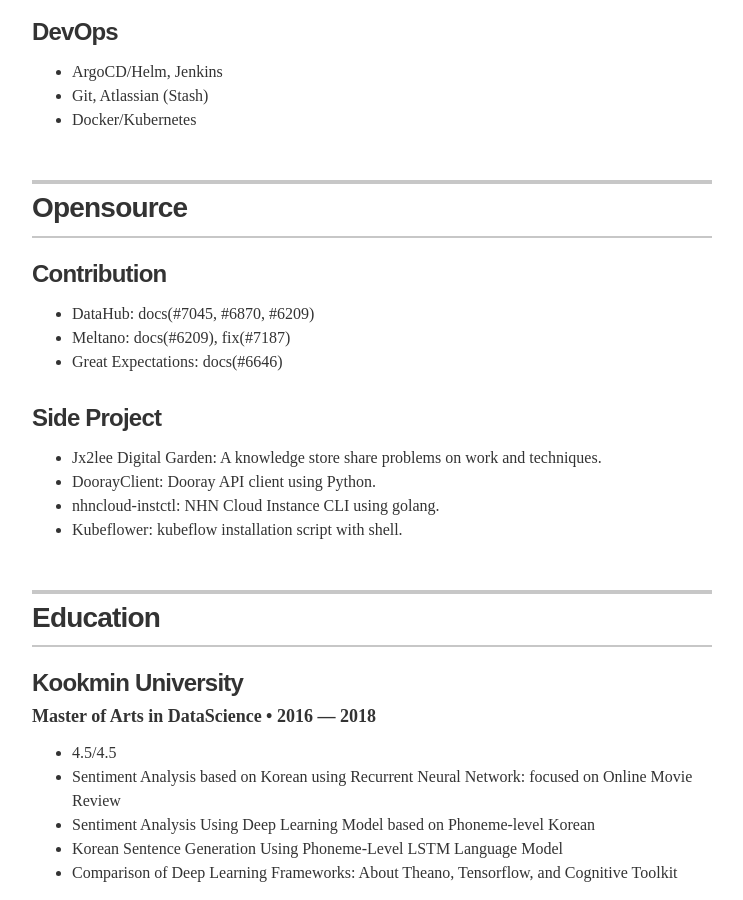
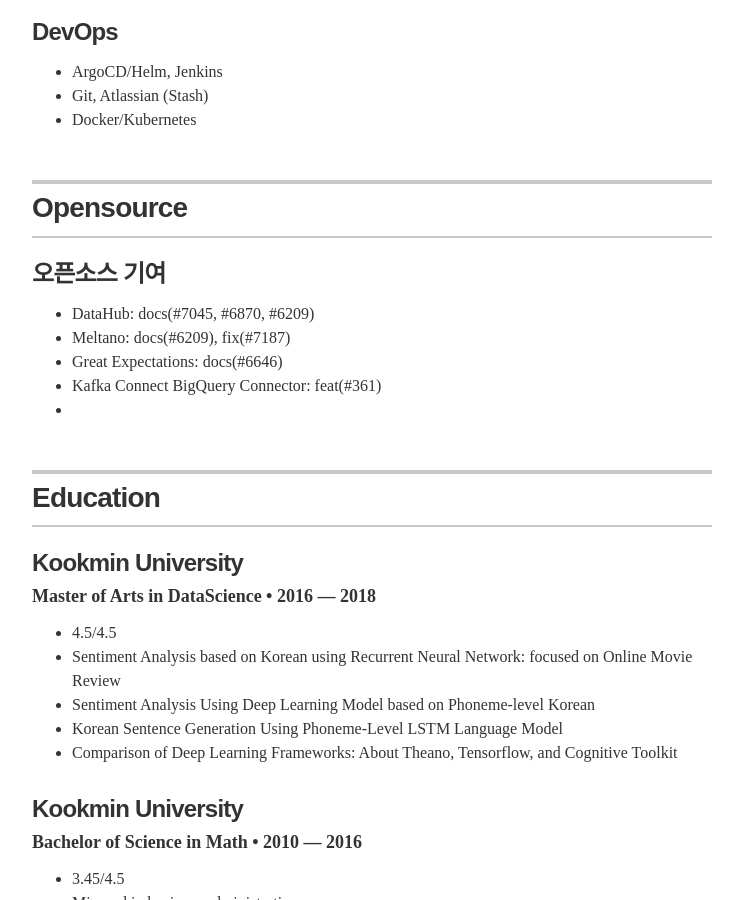
Before and after one commit to jx2lee/resume-kr, a Jekyll site: the page built from index.html, in a window 1280 px wide and 900 px high, scrolled down 2766 px. Shown: the whole window, without its empty margins (268-1011 px from the left). Built offline with Jekyll 4.4.1, drawn with Linux system fonts in a browser that asks for light colours.

Commit message:
opensources

```diff
--- a/_data/opensources.yml
+++ b/_data/opensources.yml
@@ -1,18 +1,14 @@
 # Opensource
-## Contribution
-- repo: Contribution
+- repo: 오픈소스 기여
   lists:
     - task: DataHub<span>&#58;</span> docs(<a href="https://github.com/datahub-project/datahub/pull/7045" target="_blank" style="text-decoration:none; border-bottom:none;">#7045</a>, <a href="https://github.com/datahub-project/datahub/pull/6870" target="_blank" style="text-decoration:none; border-bottom:none;">#6870</a>, <a href="https://github.com/datahub-project/datahub/pull/6209" target="_blank" style="text-decoration:none; border-bottom:none;">#6209</a>)
     - task: Meltano<span>&#58;</span> docs(<a href="https://github.com/datahub-project/datahub/pull/6209" target="_blank" style="text-decoration:none; border-bottom:none;">#6209</a>), fix(<a href="https://github.com/meltano/meltano/issues/7187" target="_blank" style="text-decoration:none; border-bottom:none;">#7187</a>)
     - task: Great Expectations<span>&#58;</span> docs(<a href="https://github.com/great-expectations/great_expectations/pull/6646" target="_blank" style="text-decoration:none; border-bottom:none;">#6646</a>)
-## Side Project
-- repo: Side Project
-  lists:
-#    - task: <a href="https://jx2lee.netlify.app/" target="_blank">Jx2lee Digital Garden</a><span>&#58;</span> 업무 중 해결한 문제, 소개하고 싶은 기술들을 공유하는 지식창고
-#    - task: <a href="https://github.com/jx2lee/DoorayClient" target="_blank">DoorayClient</a><span>&#58;</span> 파이썬 requests 패키지를 이용한 Dooray API 클라이언트
-#    - task: <a href="https://github.com/jx2lee/nhncloud-instctl">nhncloud-instctl</a><span>&#58;</span> go 언어를 이용한 NHN Cloud 인스턴스 CLI
-#    - task: <a href="https://github.com/jx2lee/Kubeflower">Kubeflower</a><span>&#58;</span> k8s 에 배포하기 위한 kubeflow install script with shell
-    - task: <a href="https://jx2lee.netlify.app/" target="_blank" style="text-decoration:none; border-bottom:none;">Jx2lee Digital Garden</a><span>&#58;</span> A knowledge store share problems on work and techniques.
-    - task: <a href="https://github.com/jx2lee/DoorayClient" target="_blank" style="text-decoration:none; border-bottom:none;">DoorayClient</a><span>&#58;</span> <a href="https://helpdesk.dooray.com/share/pages/9wWo-xwiR66BO5LGshgVTg/2939987647631384419" target="_blank" style="text-decoration:none; border-bottom:none;">Dooray API</a> client using Python.
-    - task: <a href="https://github.com/jx2lee/nhncloud-instctl" style="text-decoration:none; border-bottom:none;">nhncloud-instctl</a><span>&#58;</span> NHN Cloud Instance CLI using golang.
-    - task: <a href="https://github.com/jx2lee/Kubeflower" style="text-decoration:none; border-bottom:none;">Kubeflower</a><span>&#58;</span> kubeflow installation script with shell.
+    - task: Kafka Connect BigQuery Connector<span>&#58;</span> feat(<a href="https://github.com/confluentinc/kafka-connect-bigquery/pull/361" target="_blank" style="text-decoration:none; border-bottom:none;">#361</a>)
+    - task:
+#- repo: 사이드 프로젝트
+#  lists:
+#    - task: <a href="https://jx2lee.netlify.app/" target="_blank" style="text-decoration:none; border-bottom:none;">Jx2lee Digital Garden</a><span>&#58;</span> A knowledge store share problems on work and techniques.
+#    - task: <a href="https://github.com/jx2lee/DoorayClient" target="_blank" style="text-decoration:none; border-bottom:none;">DoorayClient</a><span>&#58;</span> <a href="https://helpdesk.dooray.com/share/pages/9wWo-xwiR66BO5LGshgVTg/2939987647631384419" target="_blank" style="text-decoration:none; border-bottom:none;">Dooray API</a> client using Python.
+#    - task: <a href="https://github.com/jx2lee/nhncloud-instctl" style="text-decoration:none; border-bottom:none;">nhncloud-instctl</a><span>&#58;</span> NHN Cloud Instance CLI using golang.
+#    - task: <a href="https://github.com/jx2lee/Kubeflower" style="text-decoration:none; border-bottom:none;">Kubeflower</a><span>&#58;</span> kubeflow installation script with shell.
```
